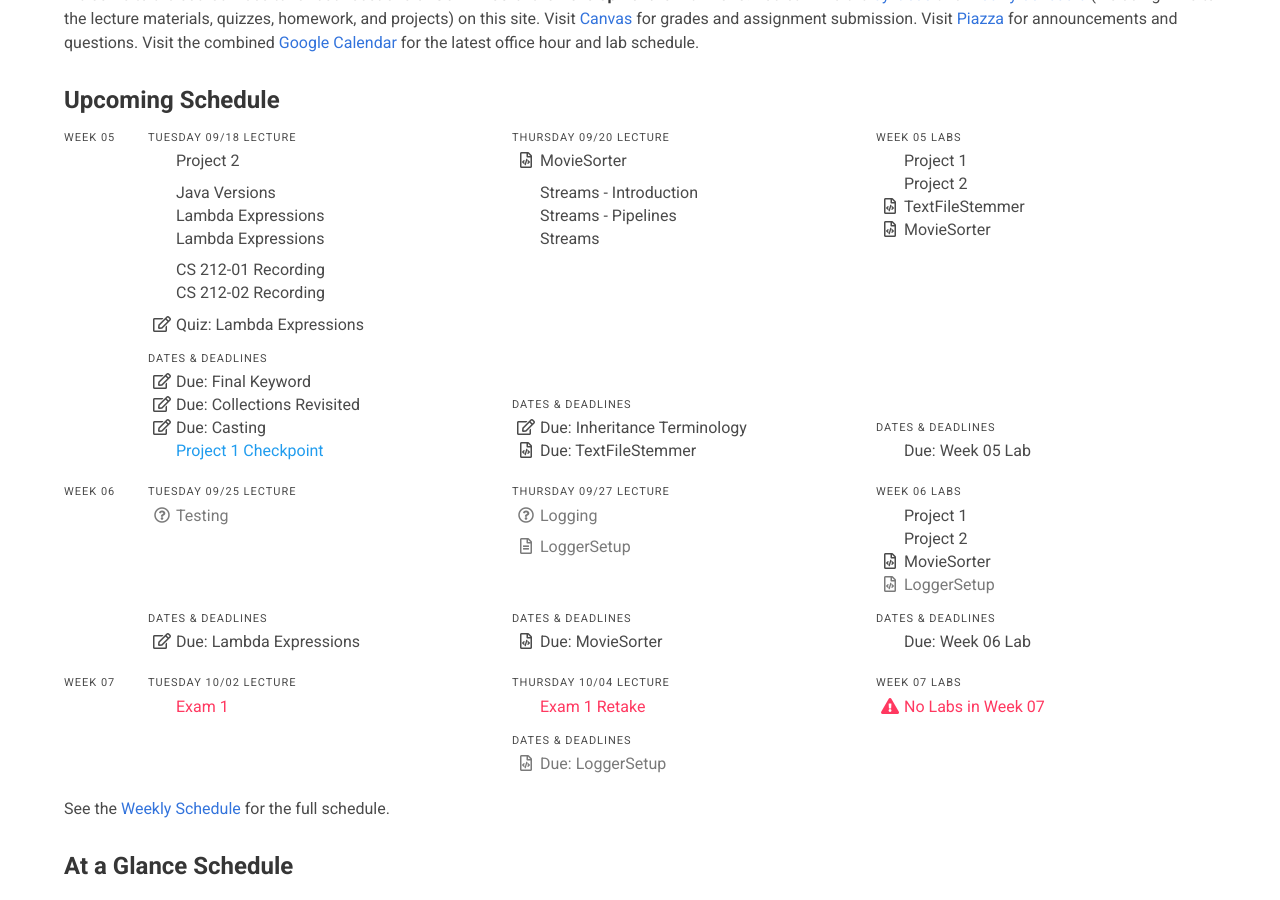
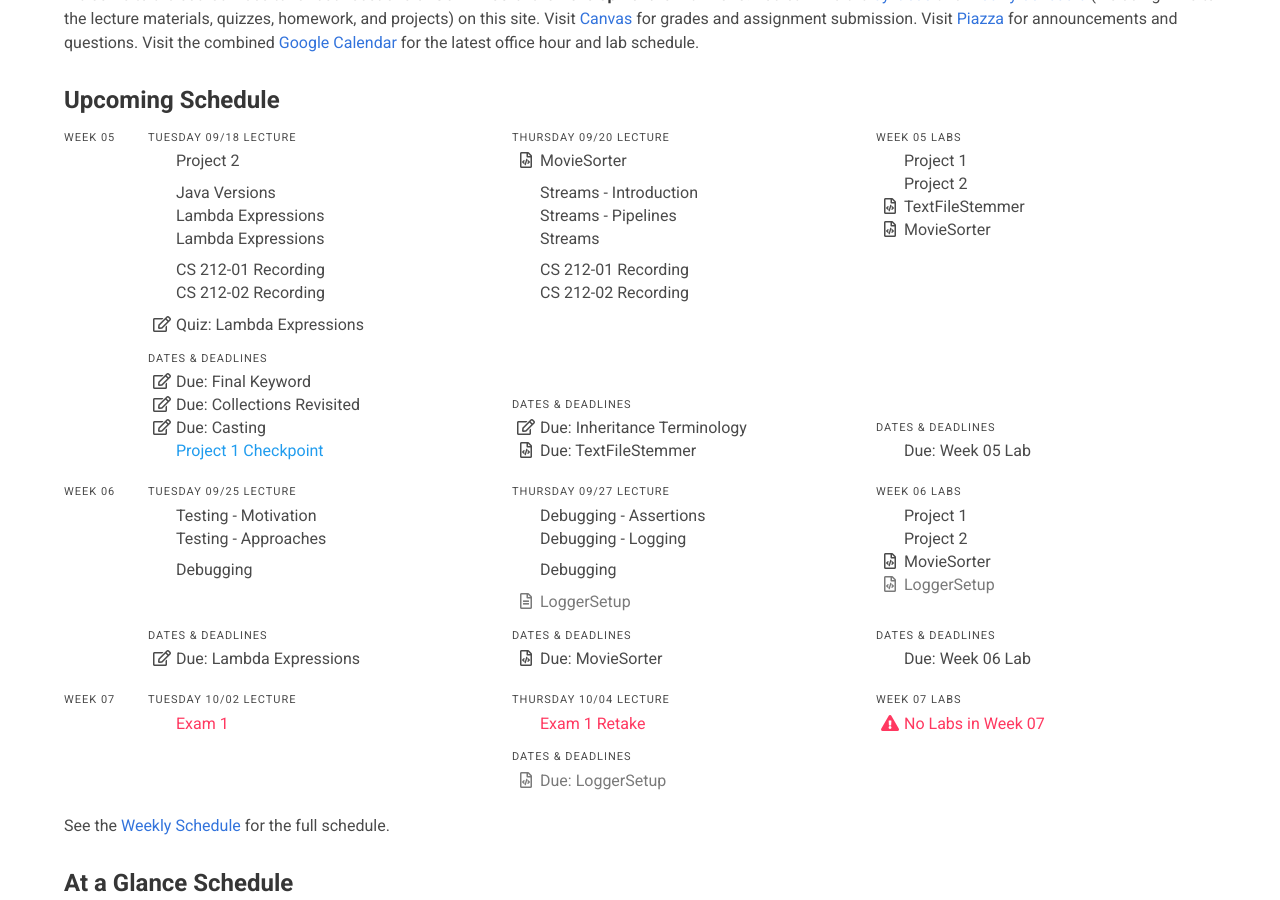
Before and after one commit to usf-cs212-fall2018/usf-cs212-fall2018.github.io, a Jekyll site: the page built from index.html, in a window 1280 px wide and 900 px high, scrolled down 338 px. Built offline with Jekyll 4.4.1, drawn with Linux system fonts in a browser that asks for light colours; nearby versions of some CDN libraries.

Commit message:
Updating schedule.

```diff
--- a/_data/schedule.yml
+++ b/_data/schedule.yml
@@ -359,6 +359,13 @@
       - text: 'Streams'
         link: 'https://github.com/usf-cs212-fall2018/lectures/tree/master/Lambdas%20and%20Streams'
         icon: 'far fa-code'
+      - text: 'CS 212-01 Recording'
+        icon: 'far fa-video'
+        link: 'https://usfca.zoom.us/recording/share/qEOw2ELqIwWQij_RjaGtcYL0dyQAcTU5xgWJDVZtqd-wIumekTziMw'
+        bump: true
+      - text: 'CS 212-02 Recording'
+        icon: 'far fa-video'
+        link: 'https://usfca.zoom.us/recording/share/-wD1RqPrOWfSeP4ZooLwgZpdGjXl9YZSGGX7JxIeCMiwIumekTziMw'
       deadlines:
       - text: 'Due: Inheritance Terminology'
         link: 'https://usfca.instructure.com/courses/1579367/quizzes/2330549'
@@ -389,20 +396,32 @@
   lectures:
     - date: 2018-09-25
       resources:
-      - text: 'Testing'
-        link: false
-        icon: 'far fa-question-circle'
-        type: 'grey'
+      - text: 'Testing - Motivation'
+        link: 'https://drive.google.com/open?id=0BxYofk0iB_upN09pQTBXbmxveGM'
+        icon: 'far fa-chalkboard-teacher'
+      - text: 'Testing - Approaches'
+        link: 'https://drive.google.com/open?id=0BxYofk0iB_upQnNKQnRBU1dlbk0'
+        icon: 'far fa-chalkboard-teacher'
+      - text: 'Debugging'
+        link: 'https://github.com/usf-cs212-fall2018/lectures/tree/master/Debugging'
+        icon: 'far fa-code'
+        bump: true
       deadlines:
       - text: 'Due: Lambda Expressions'
         link: 'https://usfca.instructure.com/courses/1579367/quizzes/2330833'
         icon: 'far fa-edit'
     - date: 2018-09-27
       resources:
-      - text: 'Logging'
-        link: false
-        icon: 'far fa-question-circle'
-        type: 'grey'
+      - text: 'Debugging - Assertions'
+        link: 'https://drive.google.com/open?id=0BxYofk0iB_upbWRtbVd6bVVRZ0k'
+        icon: 'far fa-chalkboard-teacher'
+      - text: 'Debugging - Logging'
+        link: 'https://drive.google.com/open?id=0BxYofk0iB_upZnc3LTYyOHlsbmM'
+        icon: 'far fa-chalkboard-teacher'
+      - text: 'Debugging'
+        link: 'https://github.com/usf-cs212-fall2018/lectures/tree/master/Debugging'
+        icon: 'far fa-code'
+        bump: true
       - text: 'LoggerSetup'
         link: false
         icon: 'far fa-file-alt'
```
